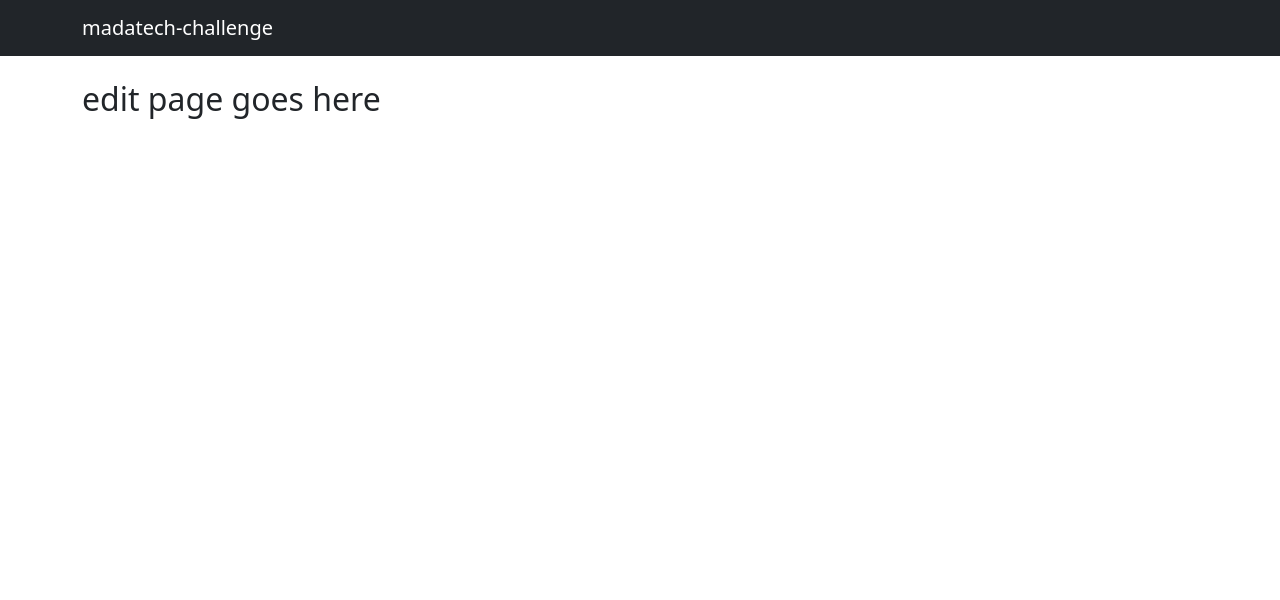
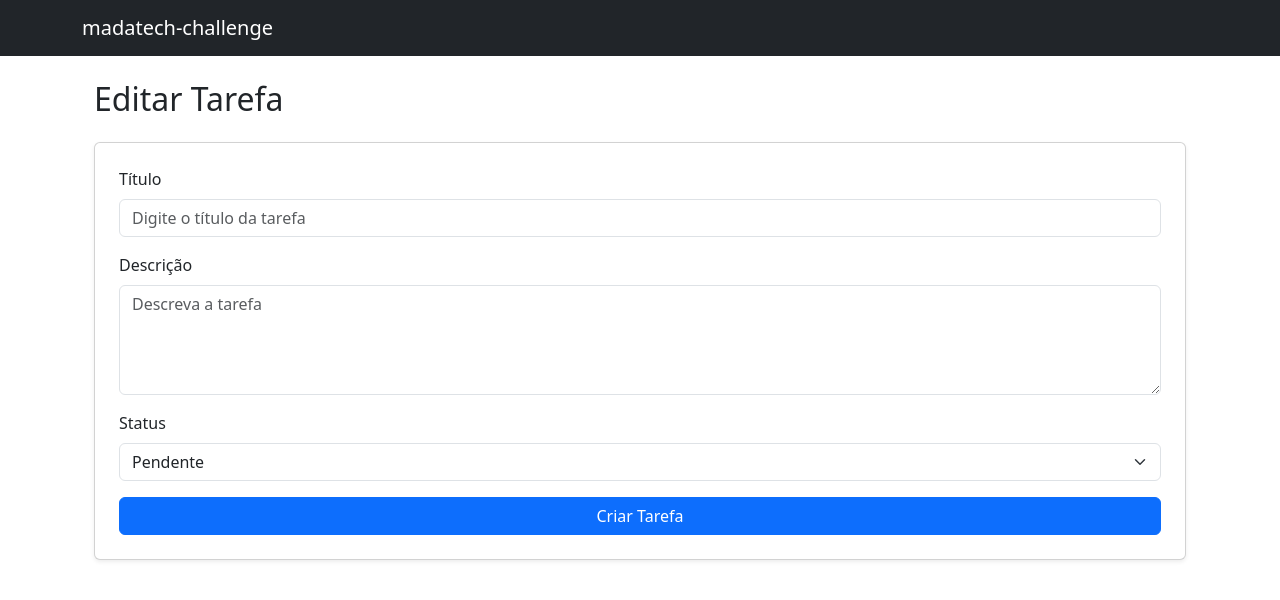
Before and after one commit to luislanga/madatech-challenge, a CodeIgniter 4 app: the page made by app/Views/tasks/edit.php in a window 1280 px wide. Shown: the top 600 px of the page. Run offline with PHP 8.4 and a stand-in for CodeIgniter, Linux system fonts and the light colour scheme; the template is opened without the code that fills it, so the values that code supplies are empty; some libraries are stand-ins or nearby versions.

Commit message:
refactored form and edit workflow

```diff
--- a/app/Config/Routes.php
+++ b/app/Config/Routes.php
@@ -14,7 +14,8 @@ $routes->get('/create', 'TaskController::create');
 $routes->post('/create', 'TaskController::createNewTask');
 
 // Edit
-$routes->get('/edit', 'TaskController::edit');
+$routes->get('/edit/(:num)', 'TaskController::edit/$1');
+$routes->post('/edit/(:num)', 'TaskController::editTask/$1');
 
 // Delete
 $routes->get('/delete/(:num)', 'TaskController::delete/$1');
--- a/app/Views/tasks/edit.php
+++ b/app/Views/tasks/edit.php
@@ -1,5 +1,8 @@
 <?= $this->extend('layout') ?>
 
 <?= $this->section('content') ?>
-<h2>edit page goes here</h2>
+<div class="container mt-4">
+    <h2 class="mb-4">Editar Tarefa</h2>
+    <?php include 'form.php'; ?>
+</div>
 <?= $this->endSection() ?>
--- /dev/null
+++ b/app/Views/tasks/form.php
@@ -0,0 +1,27 @@
+<form action="<?= isset($task) ? '/edit/' . esc($task['id']) : '/create' ?>" method="post" class="card p-4 shadow-sm">
+    <div class="mb-3">
+        <label for="title" class="form-label">Título</label>
+        <input type="text" name="title" class="form-control" id="title"
+               placeholder="Digite o título da tarefa"
+               value="<?= isset($task) ? esc($task['title']) : '' ?>" required>
+    </div>
+
+    <div class="mb-3">
+        <label for="description" class="form-label">Descrição</label>
+        <textarea name="description" class="form-control" id="description" rows="4"
+                  placeholder="Descreva a tarefa" required><?= isset($task) ? esc($task['description']) : '' ?></textarea>
+    </div>
+
+    <div class="mb-3">
+        <label for="status" class="form-label">Status</label>
+        <select name="status" class="form-select" id="status">
+            <option value="pendente" <?= isset($task) && $task['status'] == 'pendente' ? 'selected' : '' ?>>Pendente</option>
+            <option value="em andamento" <?= isset($task) && $task['status'] == 'em andamento' ? 'selected' : '' ?>>Em andamento</option>
+            <option value="concluída" <?= isset($task) && $task['status'] == 'concluída' ? 'selected' : '' ?>>Concluída</option>
+        </select>
+    </div>
+
+    <button type="submit" class="btn btn-primary w-100">
+        <?= isset($task) ? 'Atualizar Tarefa' : 'Criar Tarefa' ?>
+    </button>
+</form>
--- a/app/Views/tasks/index.php
+++ b/app/Views/tasks/index.php
@@ -9,7 +9,7 @@
     <thead>
         <tr>
             <th>Título</th>
-            <th>Descrção</th>
+            <th>Descrição</th>
             <th>Status</th>
             <th>Ações</th>
         </tr>
```
Also changed, not shown: app/Controllers/TaskController.php (+24 -17 lines), app/Views/tasks/create.php (+1 -23 lines).
